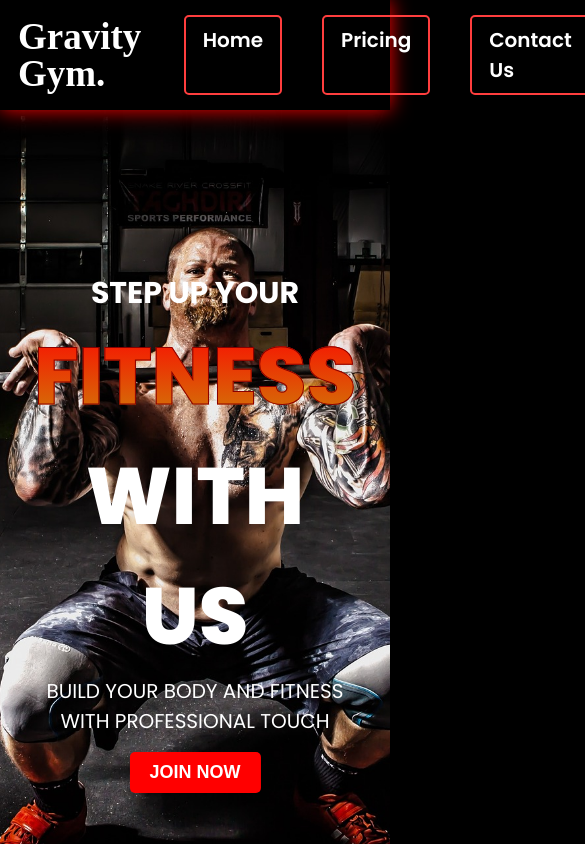
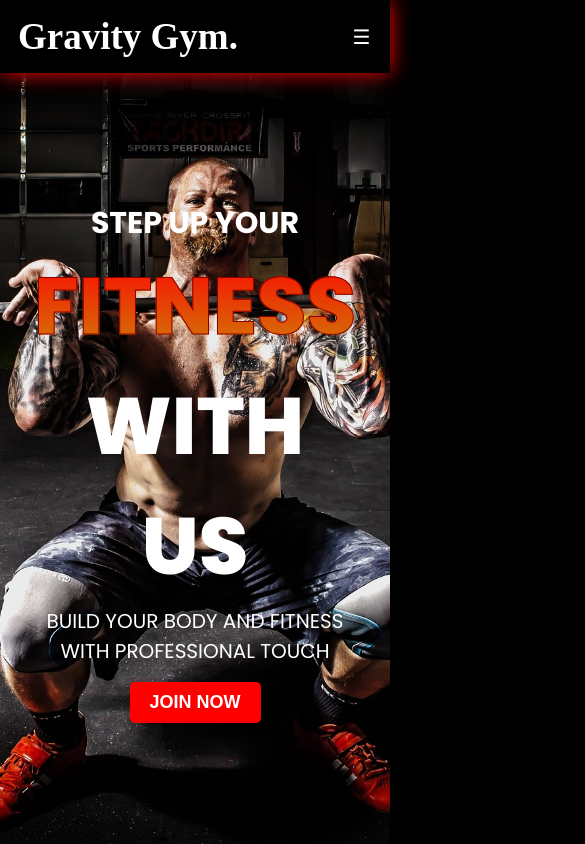
Before and after one commit to MuhammadTaha01/gym, a React (Vite) app: page / in a window 390 px wide. Shown: the top 844 px of the page, 585 px wide, since content can reach past the window. Built offline with nearby package versions, Linux system fonts and the light colour scheme; a web font is replaced by a local one.

Commit message:
Navbar was make responsive for mobile screen upto 480px

```diff
--- a/src/componentsCSS/navbar.css
+++ b/src/componentsCSS/navbar.css
@@ -63,3 +63,63 @@ body,html
 {
     background-color: red;
 }
+
+/* This is for responsiveness */
+@media (max-width: 480px)
+{
+    body,html
+    {
+        padding-top: 20px;
+        overflow-x: hidden;
+    }
+    .Navbar-Container
+    {
+        position: fixed;
+        width: 100%;
+        background-color: black;
+    }
+    .Navbar-Container ul
+    {
+      position:sticky;
+      display: none;
+      flex-direction: column;
+      width: 88%;
+      background-color: black;
+      position: absolute;
+      top: 75px;
+      left: 0;
+      padding: 0;
+      padding-right: 100px;
+    }
+
+    .Navbar-Container ul.active
+    {
+      display: flex;
+    }
+
+    .Navbar-Container .menu-button {
+      display: block;
+      color: white;
+      font-size: 20px;
+      margin-right: 5%;
+    }
+
+    .Navbar-Container li
+    {
+      width: 100%;
+      text-align: center;
+      margin: 0;
+    }
+
+    .Navbar-Container ul li a
+    {
+      display: block;
+      width: 100%;
+      color: white;
+      text-decoration: none;
+    }
+    .Navbar-Container ul li
+    {
+        background-color: black;
+    }
+}
```
